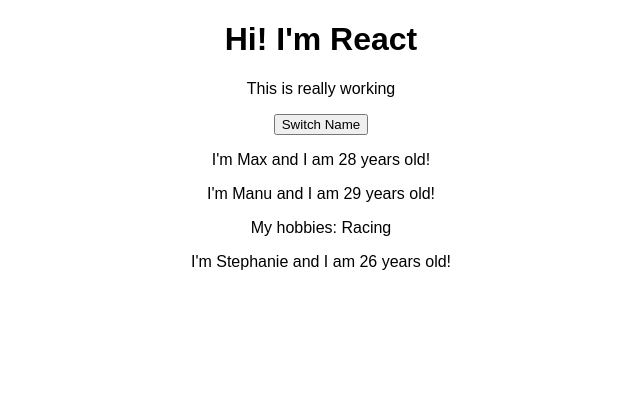
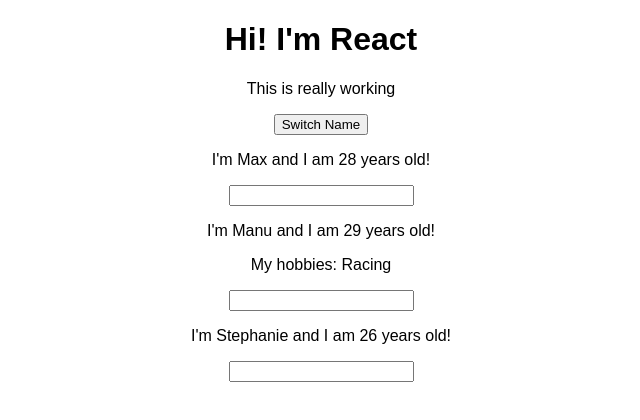
Before and after one commit to mmjosedaniel/react-the-complete-guide-section-3, a React (Create React App) app in the folder react-complete-gide/: page / in a window 1280 px wide. Shown: the top 420 px of the page, without its empty margins (319-959 px from the left). Built offline with nearby package versions, Linux system fonts and the light colour scheme.

Commit message:
47. Adding Two Way Binding (Not Working)

```diff
--- a/react-complete-gide/src/App.js
+++ b/react-complete-gide/src/App.js
@@ -27,6 +27,16 @@
      });
   }
 
+   const nameChangeHandler = () => {
+    setPersonsState({
+      persons: [
+        { name: 'Max', age: 28 },
+        { name: event.target.value, age: 29 },
+        { name: 'Stephanie', age: 26 }
+      ]
+     });
+  };
+
   return (
     <div className="App">
       <h1>Hi! I'm React</h1>
@@ -39,7 +49,8 @@
       <Person
       name={personsState.persons[1].name}
       age={personsState.persons[1].age}
-      click={switchNameHandler.bind(this, 'Max!')} >My hobbies: Racing</Person>
+      click={switchNameHandler.bind(this, 'Max!')}
+      changed={nameChangeHandler} >My hobbies: Racing</Person>
       <Person
         name={personsState.persons[2].name}
         age={personsState.persons[2].age}
--- a/react-complete-gide/src/Person/Person.js
+++ b/react-complete-gide/src/Person/Person.js
@@ -5,6 +5,7 @@
         <div>
             <p onClick={props.click}>I'm {props.name} and I am {props.age} years old!</p>
             <p>{props.children}</p>
+            <input type="text" onChange={props.changed} />
         </div>
     )
 };
```
